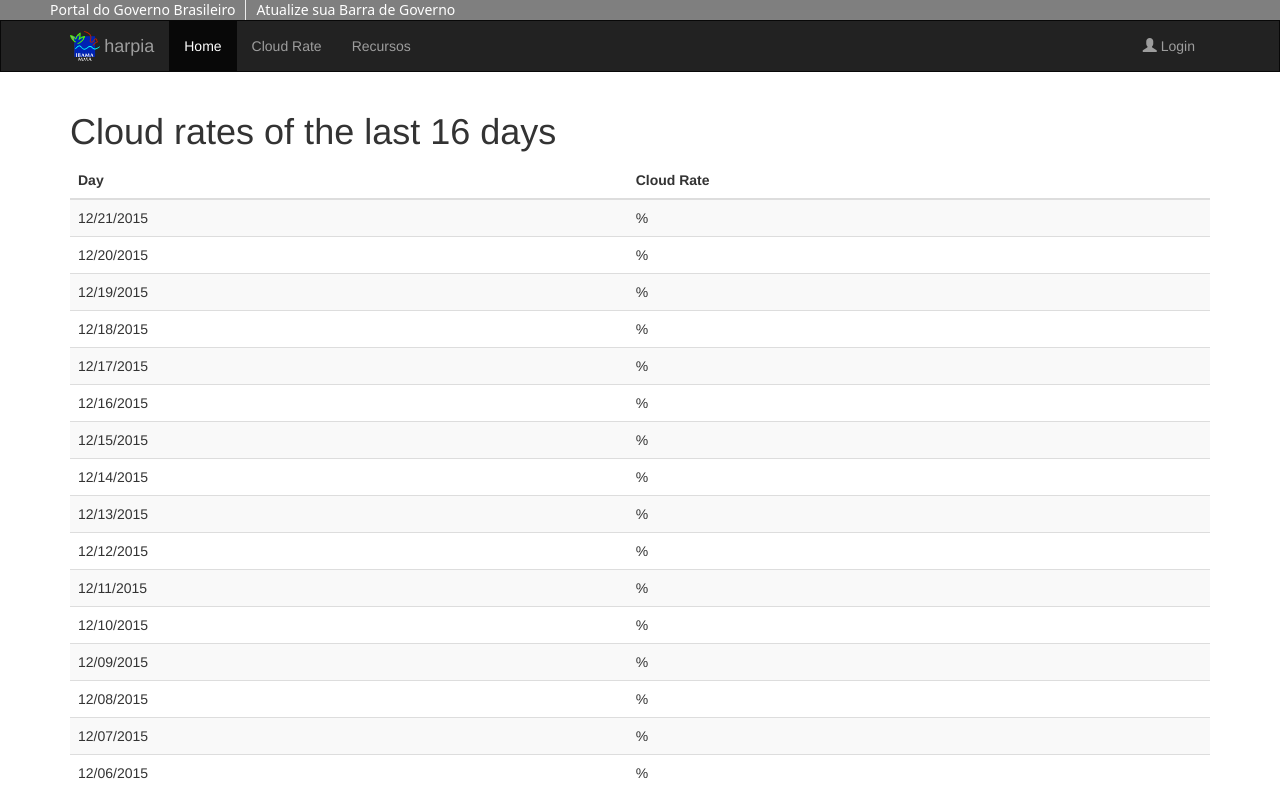
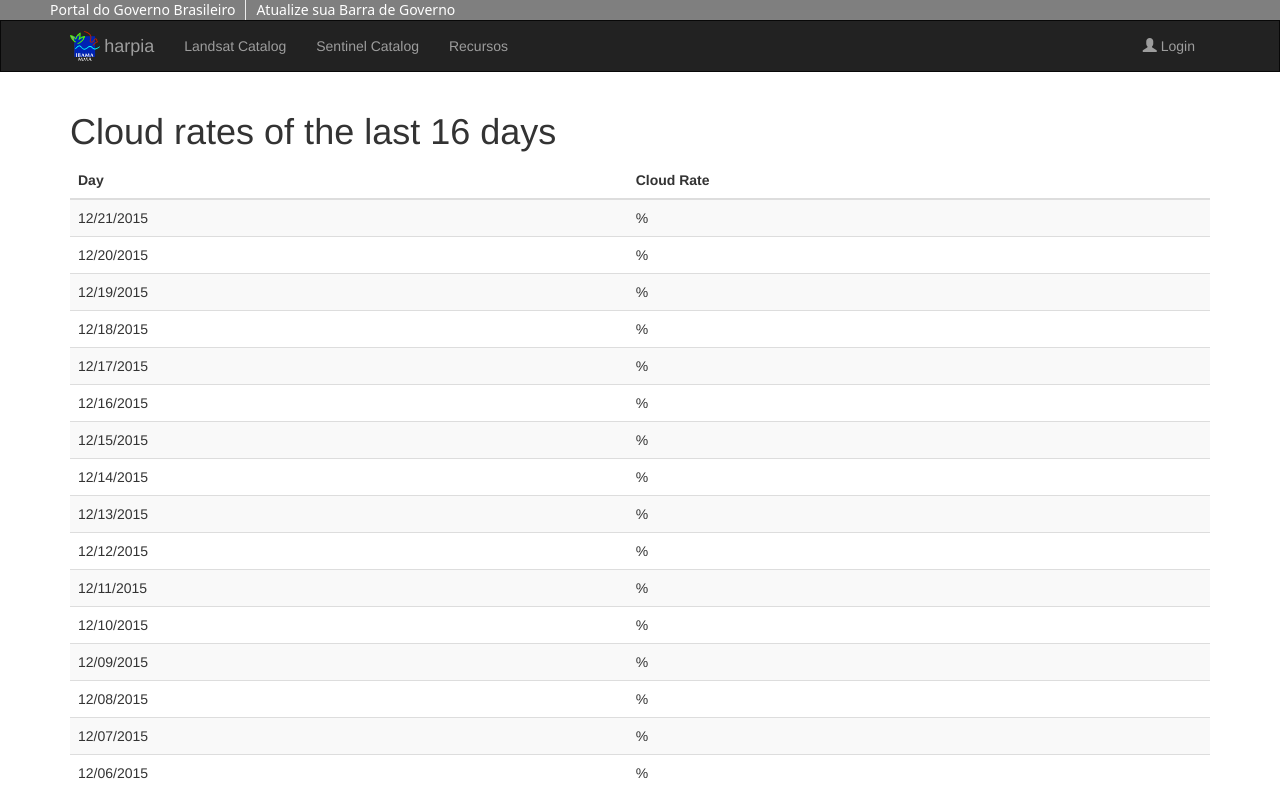
Before and after one commit to cenima-ibama/indicar_process, a Django app: page /cloud-rate/ in a window 1280 px wide. Shown: the top 790 px of the page. Run offline with Django 3.2, Linux system fonts and the light colour scheme; data that the repository does not hold is empty; parts of the project's set-up code (start-up, migrations or seed data) failed here and were passed over; some libraries are stand-ins or nearby versions; some web fonts are replaced.

Commit message:
add sentinel_catalog urls and change links on base.html

```diff
--- a/indicarprocess/indicarprocess/urls.py
+++ b/indicarprocess/indicarprocess/urls.py
@@ -12,6 +12,7 @@
     # url(r'^$', 'indicarprocess.views.home', name='home'),
     url(r'^', include('imagery.urls')),
     url(r'^catalogo/', include('catalogo.urls')),
+    url(r'^sentinel/', include('sentinel_catalog.urls')),
     url(r'^api/', include('tmsapi.urls')),
 
     # Uncomment the admin/doc line below to enable admin documentation:
--- a/indicarprocess/templates/base.html
+++ b/indicarprocess/templates/base.html
@@ -52,8 +52,9 @@
         </div>
         <div class="collapse navbar-collapse">
           <ul class="nav navbar-nav">
-            <li class="active"><a href="{% url 'imagery:index' %}">Home</a></li>
-            <li><a href="{% url 'imagery:cloud-rate' %}">{% trans 'Cloud Rate' %}</a></li>
+            <li><a href="{% url 'imagery:index' %}">{% trans 'Landsat Catalog' %}</a></li>
+            <li><a href="{% url 'sentinel_catalog:scene_list' %}">{% trans 'Sentinel Catalog' %}</a></li>
+
             <li><a href="{% url 'catalogo:resources' %}">Recursos</a></li>
             {% if request.user.is_authenticated %}
               <li><a href="{% url 'imagery:request-scene' %}"><span class="glyphicon glyphicon-circle-arrow-down"></span> {% trans 'Request Scene' %}</a></li>
```
